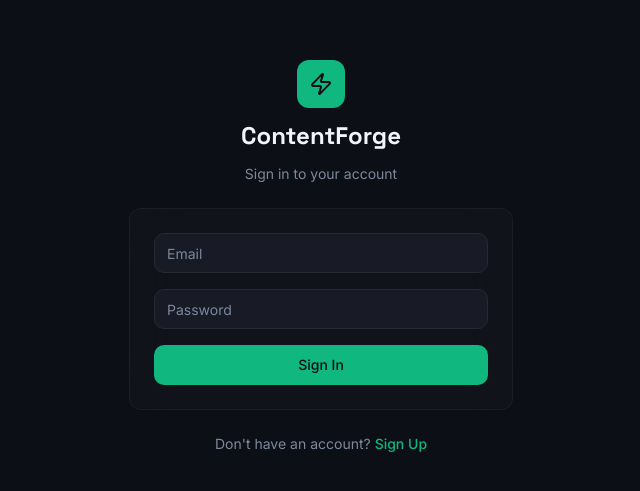
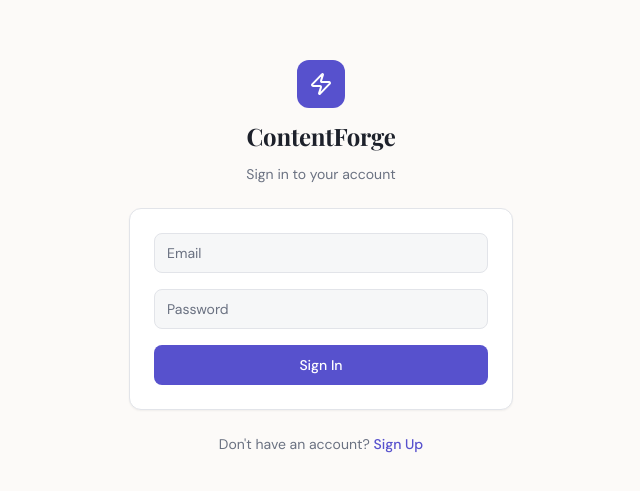
Before and after one commit to amitsharma2004/content-spark, a React (Vite) app: page /auth in a window 1280 px wide. Shown: the part 143-634 px from the top of the page, without its empty margins (319-959 px from the left). Built offline with nearby package versions, Linux system fonts and the light colour scheme; no server answers; the HTML template or start-up script is replaced by a standard one.

Commit message:
Improve Kanban UI to light theme
Co-authored-by: amitsharma2004 <148250972+amitsharma2004@users.noreply.github.com>

```diff
--- a/src/index.css
+++ b/src/index.css
@@ -1,4 +1,4 @@
-@import url('https://fonts.googleapis.com/css2?family=Space+Grotesk:wght@300;400;500;600;700&family=Inter:wght@300;400;500;600&display=swap');
+@import url('https://fonts.googleapis.com/css2?family=DM+Sans:ital,opsz,wght@0,9..40,100..1000;1,9..40,100..1000&family=JetBrains+Mono:wght@400;500&family=Playfair+Display:wght@600;700;800&display=swap');
 
 @tailwind base;
 @tailwind components;
@@ -6,59 +6,53 @@
 
 @layer base {
   :root {
-    --background: 230 25% 7%;
-    --foreground: 210 40% 96%;
+    --background: 40 33% 98%;
+    --foreground: 220 20% 14%;
 
-    --card: 230 20% 10%;
-    --card-foreground: 210 40% 96%;
+    --card: 0 0% 100%;
+    --card-foreground: 220 20% 14%;
 
-    --popover: 230 20% 10%;
-    --popover-foreground: 210 40% 96%;
+    --popover: 0 0% 100%;
+    --popover-foreground: 220 20% 14%;
 
-    --primary: 160 84% 39%;
-    --primary-foreground: 230 25% 7%;
+    --primary: 243 55% 56%;
+    --primary-foreground: 0 0% 100%;
 
-    --secondary: 230 18% 16%;
-    --secondary-foreground: 210 40% 90%;
+    --secondary: 220 14% 94%;
+    --secondary-foreground: 220 20% 30%;
 
-    --muted: 230 15% 14%;
-    --muted-foreground: 215 15% 55%;
+    --muted: 220 14% 94%;
+    --muted-foreground: 220 10% 46%;
 
-    --accent: 270 60% 55%;
-    --accent-foreground: 210 40% 96%;
+    --accent: 27 96% 61%;
+    --accent-foreground: 0 0% 100%;
 
     --destructive: 0 72% 51%;
-    --destructive-foreground: 210 40% 98%;
+    --destructive-foreground: 0 0% 100%;
 
-    --border: 230 15% 18%;
-    --input: 230 15% 18%;
-    --ring: 160 84% 39%;
+    --border: 220 13% 90%;
+    --input: 220 13% 90%;
+    --ring: 243 55% 56%;
 
-    --radius: 0.75rem;
+    --radius: 0.625rem;
 
-    --sidebar-background: 230 22% 9%;
-    --sidebar-foreground: 210 30% 80%;
-    --sidebar-primary: 160 84% 39%;
-    --sidebar-primary-foreground: 230 25% 7%;
-    --sidebar-accent: 230 18% 14%;
-    --sidebar-accent-foreground: 210 40% 96%;
-    --sidebar-border: 230 15% 15%;
-    --sidebar-ring: 160 84% 39%;
+    --sidebar-background: 0 0% 100%;
+    --sidebar-foreground: 220 10% 40%;
+    --sidebar-primary: 243 55% 56%;
+    --sidebar-primary-foreground: 0 0% 100%;
+    --sidebar-accent: 220 14% 96%;
+    --sidebar-accent-foreground: 220 20% 14%;
+    --sidebar-border: 220 13% 92%;
+    --sidebar-ring: 243 55% 56%;
 
-    --gradient-primary: linear-gradient(135deg, hsl(160 84% 39%), hsl(190 80% 45%));
-    --gradient-accent: linear-gradient(135deg, hsl(270 60% 55%), hsl(300 60% 50%));
-    --gradient-surface: linear-gradient(180deg, hsl(230 20% 12%), hsl(230 25% 7%));
-    --shadow-glow: 0 0 40px -10px hsl(160 84% 39% / 0.3);
-    --shadow-card: 0 4px 24px -4px hsl(0 0% 0% / 0.4);
-
-    --chart-1: 160 84% 39%;
-    --chart-2: 270 60% 55%;
-    --chart-3: 45 93% 58%;
-    --chart-4: 200 70% 50%;
+    --chart-1: 243 55% 56%;
+    --chart-2: 27 96% 61%;
+    --chart-3: 162 63% 41%;
+    --chart-4: 199 89% 48%;
     --chart-5: 340 65% 55%;
 
-    --kanban-surface: 230 22% 11%;
-    --kanban-card: 230 20% 14%;
+    --kanban-surface: 220 14% 96%;
+    --kanban-card: 0 0% 100%;
   }
 }
 
@@ -72,22 +66,23 @@
   }
 
   h1, h2, h3, h4, h5, h6 {
-    font-family: 'Space Grotesk', sans-serif;
+    font-family: 'Playfair Display', serif;
+    letter-spacing: -0.01em;
   }
 }
 
 @layer utilities {
   .glass {
-    @apply bg-card/60 backdrop-blur-xl border border-border/50;
+    @apply bg-card border border-border shadow-sm;
   }
   .gradient-text {
-    background: linear-gradient(135deg, hsl(160 84% 39%), hsl(190 80% 45%));
+    background: linear-gradient(135deg, hsl(243 55% 56%), hsl(27 96% 61%));
     -webkit-background-clip: text;
     -webkit-text-fill-color: transparent;
     background-clip: text;
   }
   .gradient-accent-text {
-    background: linear-gradient(135deg, hsl(270 60% 55%), hsl(300 60% 50%));
+    background: linear-gradient(135deg, hsl(27 96% 61%), hsl(340 65% 55%));
     -webkit-background-clip: text;
     -webkit-text-fill-color: transparent;
     background-clip: text;
--- a/tailwind.config.ts
+++ b/tailwind.config.ts
@@ -19,8 +19,9 @@ export default {
     },
     extend: {
       fontFamily: {
-        display: ['"Space Grotesk"', 'sans-serif'],
-        body: ['Inter', 'sans-serif'],
+        display: ['"Playfair Display"', 'serif'],
+        body: ['"DM Sans"', 'sans-serif'],
+        mono: ['"JetBrains Mono"', 'monospace'],
       },
       colors: {
         border: "hsl(var(--border))",
@@ -79,6 +80,11 @@ export default {
         md: "calc(var(--radius) - 2px)",
         sm: "calc(var(--radius) - 4px)",
       },
+      boxShadow: {
+        'card': '0 1px 3px 0 rgb(0 0 0 / 0.04), 0 1px 2px -1px rgb(0 0 0 / 0.04)',
+        'card-hover': '0 4px 12px -2px rgb(0 0 0 / 0.08), 0 2px 4px -2px rgb(0 0 0 / 0.04)',
+        'elevated': '0 8px 24px -6px rgb(0 0 0 / 0.1)',
+      },
       keyframes: {
         "accordion-down": {
           from: { height: "0" },
```
